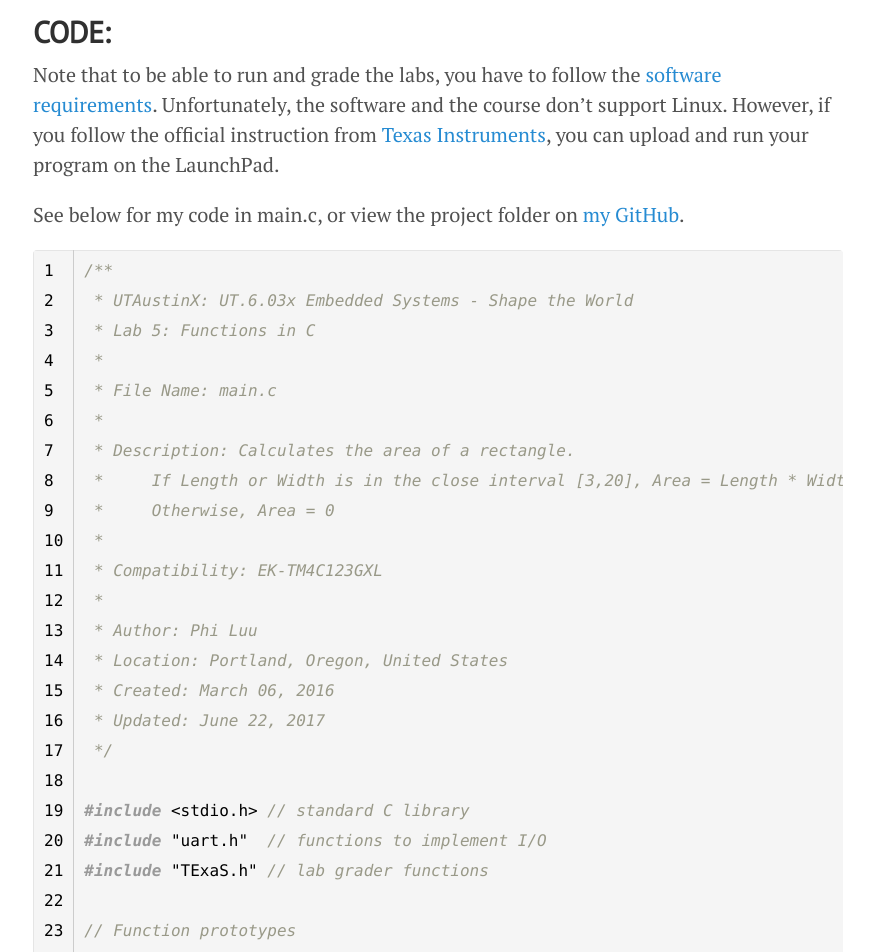
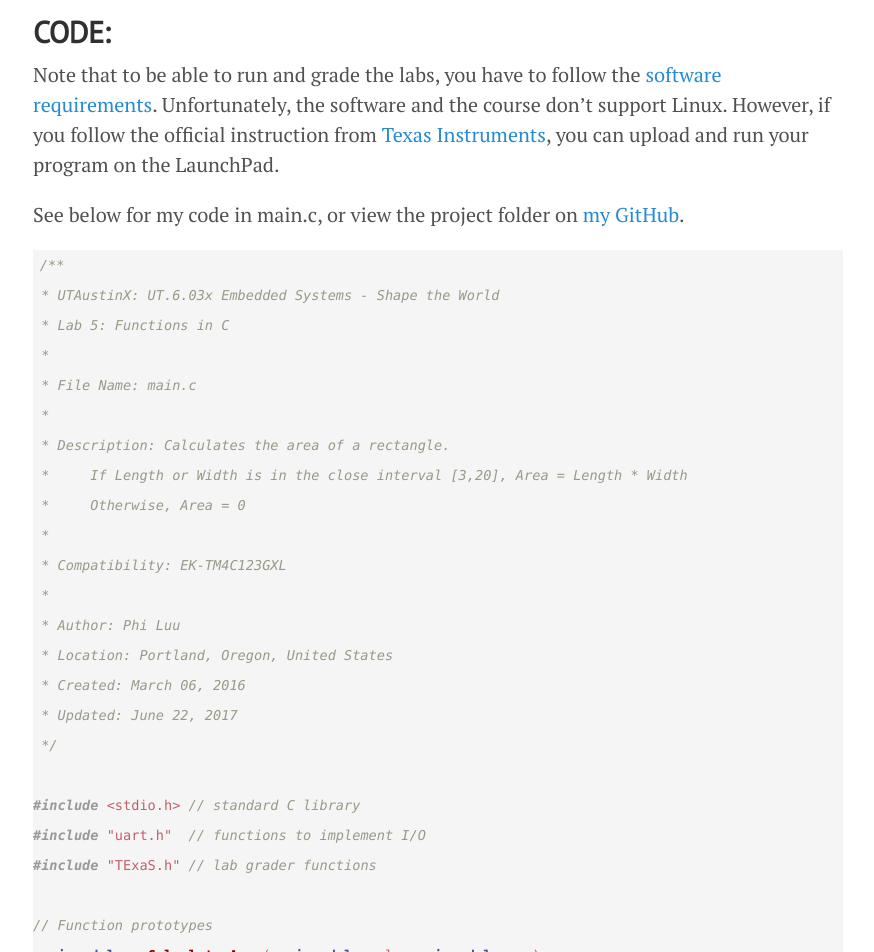
Before and after one commit to Jdew192837/philectron.github.io, a Jekyll site: the page built from _posts/2016-03-06-ut-6-03x-lab-05.md, in a window 1280 px wide. Shown: the part 829-1781 px from the top of the page, without its empty margins (202-1076 px from the left). Built offline with Jekyll 4.4.1, drawn with Linux system fonts in a browser that asks for light colours; nearby versions of some CDN libraries; comment, search, counter and statistics services are not loaded; some of the changed text lies outside the part shown.

Commit message:
Use Google's Prettify instead of Pygments Highlighting

```diff
--- a/_config.yml
+++ b/_config.yml
@@ -47,24 +47,11 @@ highlighter:      rouge
 lsi:              false
 incremental:      false
 
-kramdown:
-  fenced_code_blocks: true
-  input:                    GFM
-  syntax_highlighter:       rouge
-  syntax_highlighter_opts:
-    css_class:              'highlight'
-    span:
-      line_numbers:         false
-    block:
-      line_numbers:         true
-      start_line:           1
-
 plugins:
   - jekyll-paginate
   - jekyll-sitemap
   - jekyll-gist
   - jekyll-feed
-  - pygments.rb
 
 # mimic GitHub Pages with --safe
 whitelist:
--- a/_includes/head.html
+++ b/_includes/head.html
@@ -27,15 +27,18 @@
   <!-- RSS -->
   <link rel="alternate" type="application/rss+xml" title="RSS" href="/atom.xml">
 
+  <!-- jQuery -->
+  <script src="https://ajax.googleapis.com/ajax/libs/jquery/3.2.1/jquery.min.js"></script>
+
+  <!-- Google Prettify -->
+  <script src="https://cdn.rawgit.com/google/code-prettify/master/loader/run_prettify.js?skin=desert"></script>
+
   <!-- Font Awesome -->
   <script src="https://use.fontawesome.com/4036a2809a.js"></script>
 
   <!-- MathJax -->
   <script type="text/javascript" async src="https://cdnjs.cloudflare.com/ajax/libs/mathjax/2.7.2/MathJax.js?config=TeX-MML-AM_CHTML"></script>
 
-  <!-- jQuery -->
-  <script src="http://code.jquery.com/jquery-latest.min.js" type="text/javascript"></script>
-
   <!-- Self scripts -->
   <script src="{{ site.baseurl }}/public/js/scripts.js"></script>
 </head>
--- a/public/css/lanyon.css
+++ b/public/css/lanyon.css
@@ -47,9 +47,9 @@ h3,
 h4,
 h5,
 h6 {
+  color         : #313131;
   font-family   : "PT Sans", Helvetica, Arial, sans-serif;
   font-weight   : 400;
-  color         : #313131;
   letter-spacing: -.025rem;
 }
 
@@ -80,9 +80,9 @@ h6 {
  */
 
 .masthead {
+  margin-bottom : 3rem;
   padding-top   : 1rem;
   padding-bottom: 1rem;
-  margin-bottom : 3rem;
   border-bottom : 1px solid #f5f5f5;
 }
 
@@ -97,9 +97,9 @@ h6 {
 }
 
 .masthead-title small {
+  color         : #c0c0c0;
   font-size     : 75%;
   font-weight   : 400;
-  color         : #c0c0c0;
   letter-spacing: 0;
 }
 @media (max-width: 48em) {
@@ -164,8 +164,8 @@ h6 {
 }
 
 .related-posts li small {
+  color    : #999;
   font-size: 75%;
-  color    : #999;
 }
 
 .related-posts li a:hover {
@@ -186,11 +186,10 @@ h6 {
 
 .pagination {
   overflow    : hidden;
-  /* clearfix */
   margin-left : -1rem;
   margin-right: -1rem;
+  color       : #ccc;
   font-family : "PT Sans", Helvetica, Arial, sans-serif;
-  color       : #ccc;
   text-align  : center;
 }
 
@@ -245,6 +244,6 @@ a.pagination-item:hover {
   display         : inline-block;
   padding         : .2em .3em;
   margin          : .2em .3em;
+  border-radius   : 7px;
   background-color: #f5f5f5;
-  border-radius   : 7px;
 }
--- a/public/css/poole.css
+++ b/public/css/poole.css
@@ -1,3 +1,4 @@
+
 /*
  *                        ___
  *                       /\_ \
@@ -32,9 +33,9 @@
  */
 
 * {
+  box-sizing        : border-box;
+  -moz-box-sizing   : border-box;
   -webkit-box-sizing: border-box;
-  -moz-box-sizing   : border-box;
-  box-sizing        : border-box;
 }
 
 body,
@@ -55,10 +56,10 @@ html {
 }
 
 body {
+  background-color        : #fff;
   color                   : #515151;
-  background-color        : #fff;
+  -ms-text-size-adjust    : 100%;
   -webkit-text-size-adjust: 100%;
-  -ms-text-size-adjust    : 100%;
 }
 
 /* No `:visited` state is required by default (browsers will use `a`) */
@@ -88,9 +89,9 @@ h4,
 h5,
 h6 {
   margin-bottom : .5rem;
+  color         : #313131;
   font-weight   : bold;
   line-height   : 1.25;
-  color         : #313131;
   text-rendering: optimizeLegibility;
 }
 
@@ -148,21 +149,20 @@ dd {
 hr {
   position     : relative;
   margin       : 1.5rem 0;
-  border       : 0;
   border-top   : 1px solid #eee;
   border-bottom: 1px solid #fff;
 }
 
 abbr {
+  color         : #555;
   font-size     : 85%;
   font-weight   : bold;
-  color         : #555;
   text-transform: uppercase;
 }
 
 abbr[title] {
+  border-bottom: 1px dotted #e5e5e5;
   cursor       : help;
-  border-bottom: 1px dotted #e5e5e5;
 }
 
 /* Code */
@@ -174,105 +174,44 @@ pre {
 
 code {
   padding         : .25em .5em;
+  border-radius   : 3px;
+  background-color: #f5f5f5;
+  color           : #bf616a;
   font-size       : 85%;
-  color           : #000;
-  background-color: #f5f5f5;
-  border-radius   : 3px;
 }
 
 pre {
   display         : block;
-  margin-top      : 0;
+  overflow        : auto;
+  max-height      : 75rem;
   margin-bottom   : 1rem;
-  padding         : 0;
   font-size       : .8rem;
   line-height     : 1.5rem;
   white-space     : pre;
   word-break      : keep-all;
-  background-color: #fff;
 }
 
-pre code {
-  padding         : 0;
-  font-size       : 100%;
-  color           : inherit;
-  background-color: transparent;
+.copy-code-container {
+  position: relative;
 }
 
-.gl {
-  border-right: 1px solid #ccc;
-  width       : 50px;
-  padding     : 0;
-  overflow    : hidden;
-}
-
-.lineno {
-  padding : .25rem .5rem;
-  overflow: hidden;
-}
-
-.code {
-  padding-left         : .5rem;
-  -webkit-touch-callout: auto;
-  -webkit-user-select  : auto;
-  -khtml-user-select   : auto;
-  -moz-user-select     : auto;
-  -ms-user-select      : auto;
-  user-select          : auto;
-}
-
-.highlight {
-  background-color: #f5f5f5;
-  max-height      : 65em;
-  overflow        : auto;
-}
-
-.highlight table {
-  margin               : 0;
-  -webkit-touch-callout: none;
-  -webkit-user-select  : none;
+.copy-code-button {
+  position             : absolute;
+  top                  : 0;
+  right                : 0;
+  display              : inline-block;
+  padding              : 7px;
+  font-family          : "Consolas", "Courier New", monospace;
+  font-size            : .8rem;
+  text-align           : right;
+  word-break           : keep-all;
+  cursor               : pointer;
   -khtml-user-select   : none;
   -moz-user-select     : none;
   -ms-user-select      : none;
-  user-select          : none;
-}
-
-.highlight tbody tr:nth-child(odd) td,
-.highlight tbody tr:nth-child(odd) th {
-  background-color: #f5f5f5;
-}
-
-.copy-code-container {
-  position   : absolute;
-  right      : 17%;
-  margin-top : 5px;
-}
-
-.copy-code-button {
-  position: relative;
-  text-align: right;
-  font-family          : "Consolas", "Courier New", monospace;
-  font-size            : .8rem;
-  padding              : 10px;
-  cursor               : pointer;
-  word-break           : keep-all;
   -webkit-touch-callout: none;
   -webkit-user-select  : none;
-  -khtml-user-select   : none;
-  -moz-user-select     : none;
-  -ms-user-select      : none;
   user-select          : none;
-}
-
-/* Pygments via Jekyll */
-
-.highlight {
-  margin-bottom: 1rem;
-  border-radius: 4px;
-}
-
-.highlight pre {
-  margin-bottom: 0;
 }
 
 /* Gist via GitHub Pages */
@@ -297,18 +236,18 @@ pre code {
 
 .gist code {
   padding         : 0;
+  border-radius   : 0;
+  background-color: transparent;
   color           : inherit;
-  background-color: transparent;
-  border-radius   : 0;
 }
 
 /* Quotes */
 
 blockquote {
+  margin     : .8rem 0;
   padding    : .5rem 1rem;
-  margin     : .8rem 0;
+  border-left: .25rem solid #e5e5e5;
   color      : #7a7a7a;
-  border-left: .25rem solid #e5e5e5;
 }
 
 blockquote p:last-child {
@@ -316,8 +255,8 @@ blockquote p:last-child {
 }
 @media (min-width: 30em) {
   blockquote {
+    padding-left : 1.25rem;
     padding-right: 5rem;
-    padding-left : 1.25rem;
   }
 }
 
@@ -337,15 +276,13 @@ video {
   height: auto;
 }
 
-/* Embedded Videos */
+/* Embedded Videos 16:9 Ratio */
 
 .embedded-video {
   position      : relative;
+  height        : 0;
+  padding-top   : 25px;
   padding-bottom: 56.25%;
-
-/* 16:9 */
-  padding-top   : 25px;
-  height        : 0;
 }
 
 .embedded-video iframe {
@@ -359,11 +296,11 @@ video {
 /* Tables */
 
 table {
-  table-layout   : auto;
+  width          : 100%;
   margin-bottom  : 1rem;
-  width          : 100%;
   border         : 1px solid #e5e5e5;
   border-collapse: collapse;
+  table-layout   : auto;
 }
 
 td,
@@ -497,8 +434,8 @@ tbody tr:nth-child(odd) th {
 }
 
 .related-posts li small {
+  color    : #999;
   font-size: 75%;
-  color    : #999;
 }
 
 .related-posts li a:hover {
@@ -521,8 +458,8 @@ tbody tr:nth-child(odd) th {
   overflow    : hidden;
   margin-left : -1rem;
   margin-right: -1rem;
+  color       : #ccc;
   font-family : "PT Sans", Helvetica, Arial, sans-serif;
-  color       : #ccc;
   text-align  : center;
 }
 
```
